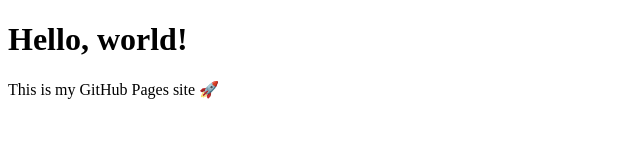
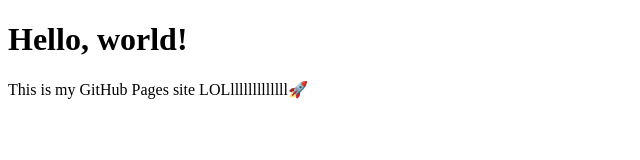
Before and after one commit to rkhax7/WP-Engine, a plain HTML site: page index.html in a window 1280 px wide. Shown: the whole page, without its empty margins (0-640 px from the left). Drawn offline with Linux system fonts and the light colour scheme.

Commit message:
Update index.html

```diff
--- a/index.html
+++ b/index.html
@@ -5,6 +5,6 @@
   </head>
   <body>
     <h1>Hello, world!</h1>
-    <p>This is my GitHub Pages site 🚀</p>
+    <p>This is my GitHub Pages site LOLlllllllllllll🚀</p>
   </body>
 </html>
```
